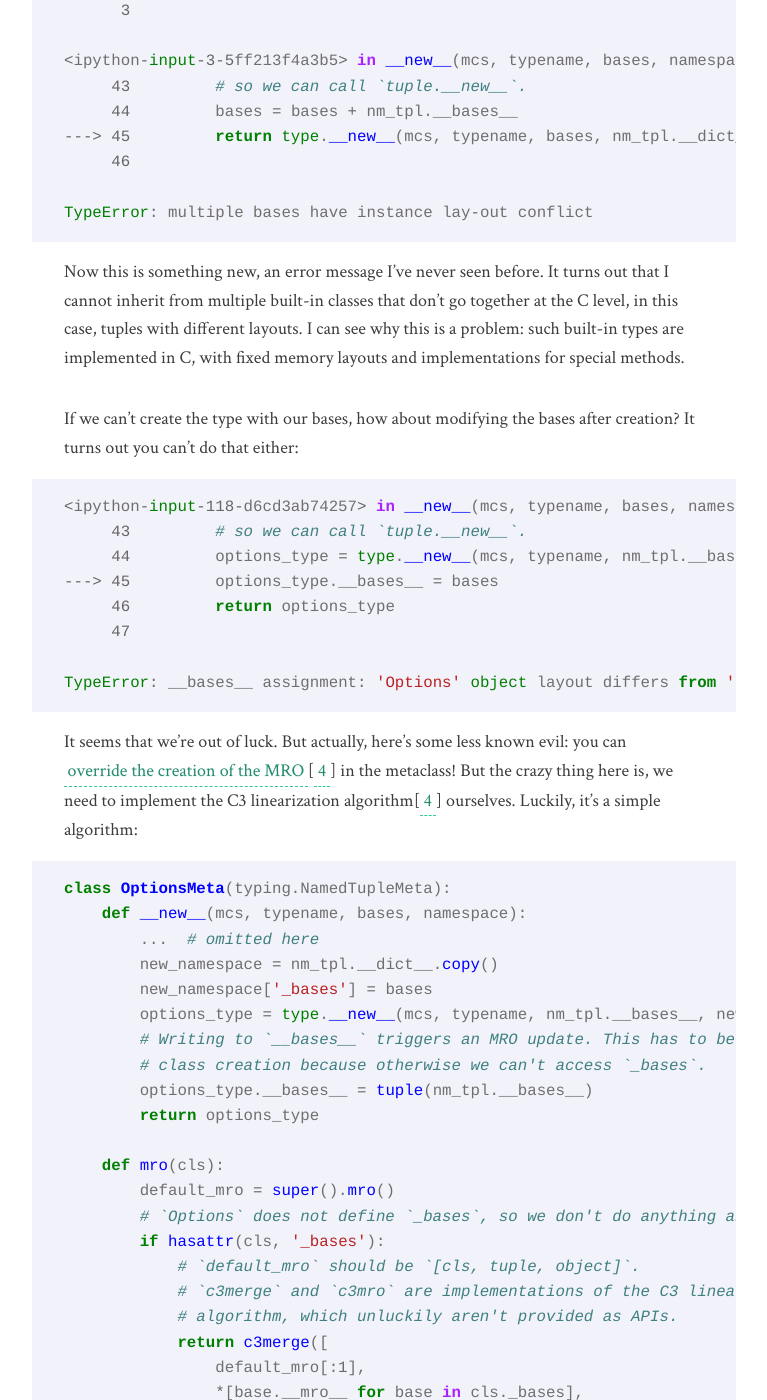
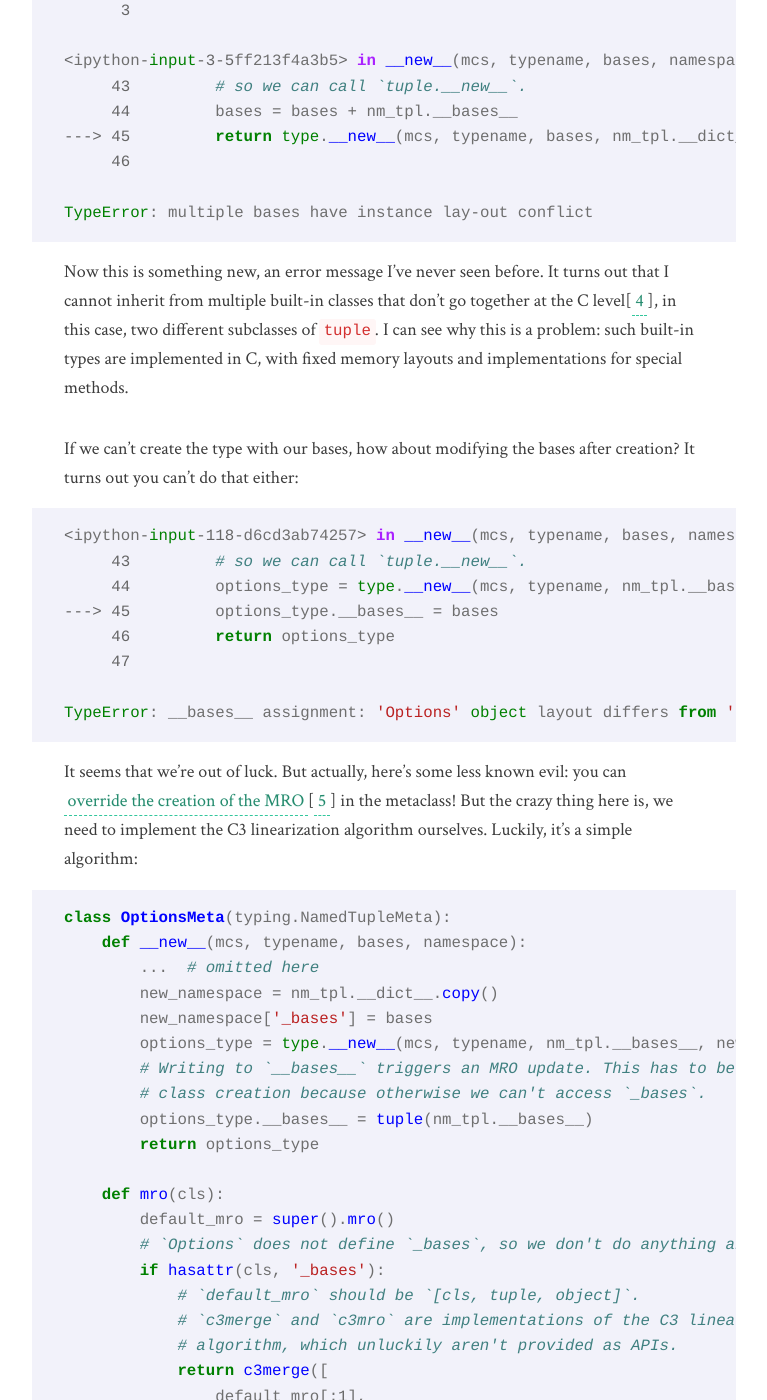
Before and after one commit to FFyyy0801/huzecong.github.io, a Jekyll site: the page built from _posts/2019-08-10-inheritance-for-namedtuples.md, in a window 1280 px wide and 1400 px high, scrolled down 13897 px. Shown: the whole window, without its empty margins (256-1023 px from the left). Built offline with Jekyll 4.4.1, drawn with Linux system fonts in a browser that asks for light colours; comment, search, counter and statistics services are not loaded; some of the changed lines change nothing that is shown; some of the changed text lies outside the part shown.

Commit message:
Update namedtuple article

````diff
--- a/_posts/2019-08-10-inheritance-for-namedtuples.md
+++ b/_posts/2019-08-10-inheritance-for-namedtuples.md
@@ -451,7 +451,11 @@
 TypeError: multiple bases have instance lay-out conflict
 ```
 
-Now this is something new, an error message I've never seen before. It turns out that I cannot inherit from multiple built-in classes that don't go together at the C level, in this case, tuples with different layouts. I can see why this is a problem: such built-in types are implemented in C, with fixed memory layouts and implementations for special methods.
+Now this is something new, an error message I've never seen before. It turns out that I cannot inherit from multiple built-in classes that don't go together at the C level[^4], in this case, two different subclasses of `tuple`. I can see why this is a problem: such built-in types are implemented in C, with fixed memory layouts and implementations for special methods.
+
+[^4]: This is a simplified explanation. [This StackOverflow answer](https://stackoverflow.com/questions/48136025/typeerror-multiple-bases-have-instance-lay-out-conflict) gave a pointer to the CPython source code that calculates the best "solid base" for a new class. I'm not familiar with CPython implementations, but my guess is that the solid base is the first class among the MRO with a memory layout different from its base class. Note that adding Python attributes and methods don't affect the memory layout, because that's equivalent to adding entries to the `__dict__` dictionary.
+
+    Also note that this is not limited to CPython. Mypy also has [a similar check](https://bitbucket.org/pypy/pypy/annotate/default/pypy/objspace/std/typeobject.py?at=default&fileviewer=file-view-default#typeobject.py-1064:1086).
 
 If we can't create the type with our bases, how about modifying the bases after creation? It turns out you can't do that either:
 
@@ -466,7 +470,9 @@
 TypeError: __bases__ assignment: 'Options' object layout differs from 'tuple'
 ```
 
-It seems that we're out of luck. But actually, here's some less known evil: you can [override the creation of the MRO](http://stupidpythonideas.blogspot.com/2015/12/can-you-customize-method-resolution.html)[^4] in the metaclass! But the crazy thing here is, we need to implement the C3 linearization algorithm[^4] ourselves. Luckily, it's a simple algorithm:
+It seems that we're out of luck. But actually, here's some less known evil: you can [override the creation of the MRO](http://stupidpythonideas.blogspot.com/2015/12/can-you-customize-method-resolution.html)[^5] in the metaclass! But the crazy thing here is, we need to implement the C3 linearization algorithm ourselves. Luckily, it's a simple algorithm:
+
+[^5]: If you don't know what this means, you have skipped footnote 3.
 
 ```python
 class OptionsMeta(typing.NamedTupleMeta):
@@ -520,8 +526,6 @@
 ```
 
 Of course, this complex method is when you need to support every general case. Normally you wouldn't have multiple layers of hierarchy for namedtuples, nor will you mix-in a bunch of other classes such that you need to be careful about the MRO.
-
-[^4]: If you don't know what this means, you have skipped footnote 3.
 
 ## Arbitrary Order of Fields
 
````
